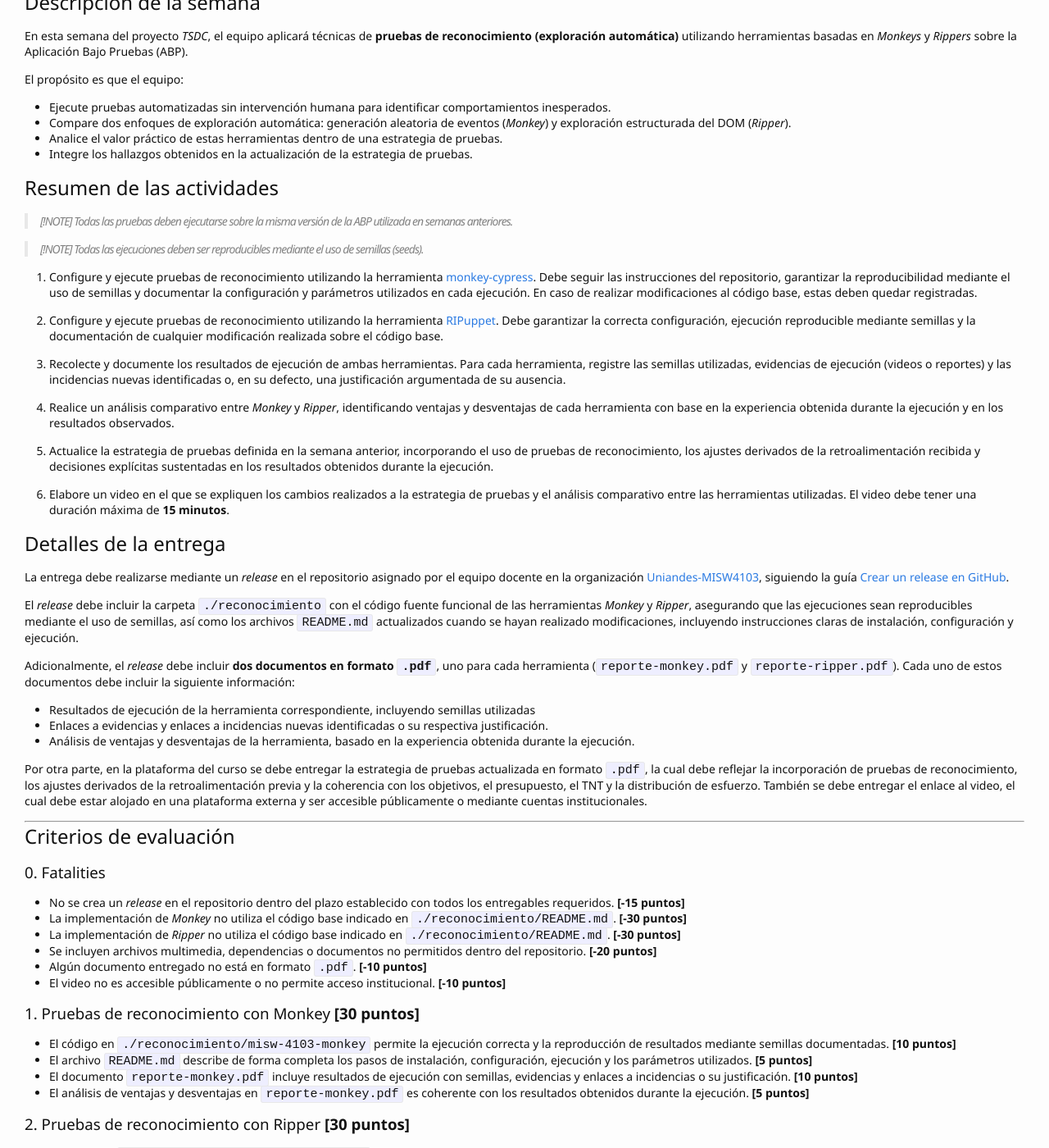
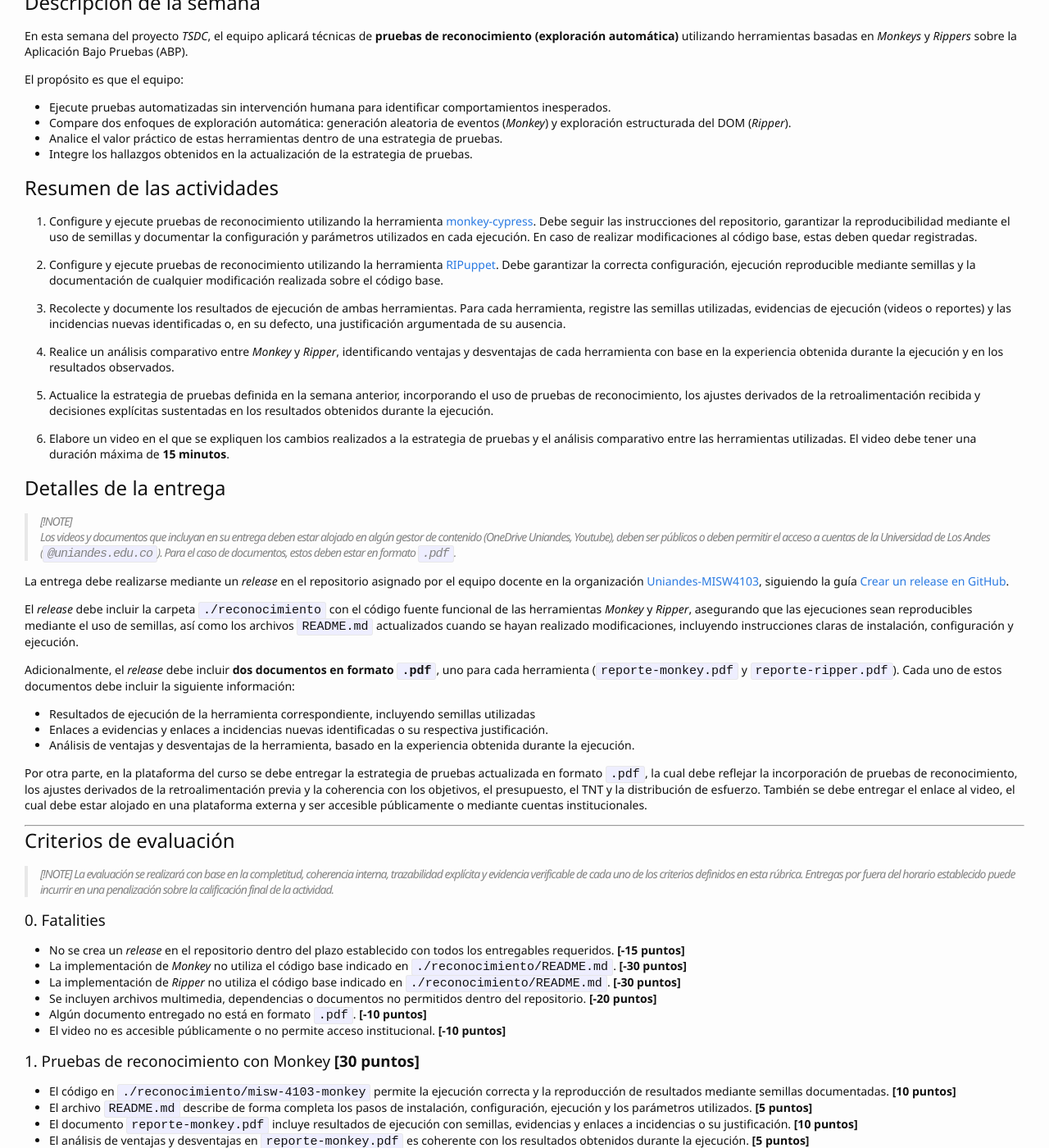
Before and after one commit to TiCSw/mt1_guias_pruebas, a Jekyll site: the page built from docs/semanas/semana4.md, in a window 1280 px wide and 1400 px high, scrolled down 436 px. Shown: the whole window at 82% size. Built offline with Jekyll 4.4.1, drawn with Linux system fonts in a browser that asks for light colours; some web fonts are replaced; our own code applies the rules of GitHub Pages for plain Markdown files; comment, search, counter and statistics services are not loaded; some of the changed text lies outside the part shown.

Commit message:
Update semana4.md

```diff
--- a/docs/semanas/semana4.md
+++ b/docs/semanas/semana4.md
@@ -16,12 +16,6 @@ El propósito es que el equipo:
 
 ## Resumen de las actividades
 
-> [!NOTE]
-> Todas las pruebas deben ejecutarse sobre la misma versión de la ABP utilizada en semanas anteriores.
-
-> [!NOTE]
-> Todas las ejecuciones deben ser reproducibles mediante el uso de semillas (_seeds_).
-
 1. Configure y ejecute pruebas de reconocimiento utilizando la herramienta [monkey-cypress](https://github.com/Uniandes-MISW4103/proyecto-monkey-base). Debe seguir las instrucciones del repositorio, garantizar la reproducibilidad mediante el uso de semillas y documentar la configuración y parámetros utilizados en cada ejecución. En caso de realizar modificaciones al código base, estas deben quedar registradas.
 
 2. Configure y ejecute pruebas de reconocimiento utilizando la herramienta [RIPuppet](https://github.com/Uniandes-MISW4103/proyecto-ripper-base). Debe garantizar la correcta configuración, ejecución reproducible mediante semillas y la documentación de cualquier modificación realizada sobre el código base.
@@ -36,6 +30,9 @@ El propósito es que el equipo:
 
 
 ## Detalles de la entrega
+
+> [!NOTE]
+> Los videos y documentos que incluyan en su entrega deben estar alojado en algún gestor de contenido (OneDrive Uniandes, Youtube), deben ser públicos o deben permitir el acceso a cuentas de la Universidad de Los Andes (`@uniandes.edu.co`). Para el caso de documentos, estos deben estar en formato `.pdf`.
 
 La entrega debe realizarse mediante un _release_ en el repositorio asignado por el equipo docente en la organización [Uniandes-MISW4103](https://github.com/orgs/Uniandes-MISW4103/), siguiendo la guía [Crear un release en GitHub](https://docs.github.com/en/repositories/releasing-projects-on-github/managing-releases-in-a-repository#creating-a-release).
 
@@ -52,6 +49,10 @@ Por otra parte, en la plataforma del curso se debe entregar la estrategia de pru
 ---
 
 ## Criterios de evaluación
+
+> [!NOTE]
+> La evaluación se realizará con base en la completitud, coherencia interna, trazabilidad explícita y evidencia verificable de cada uno de los criterios definidos en esta rúbrica.
+> Entregas por fuera del horario establecido puede incurrir en una penalización sobre la calificación final de la actividad.
 
 ### 0. Fatalities
 
@@ -90,6 +91,3 @@ Por otra parte, en la plataforma del curso se debe entregar la estrategia de pru
 
 - El video presenta de forma estructurada los cambios realizados a la estrategia de pruebas. **[5 puntos]**
 - El video incluye el análisis comparativo entre _Monkey_ y _Ripper_ alineado con los resultados obtenidos. **[5 puntos]**
-
-
-**La evaluación se realizará verificando la reproducibilidad de las ejecuciones, la evidencia presentada y la coherencia entre los resultados obtenidos y las decisiones reflejadas en la estrategia de pruebas.**
```
